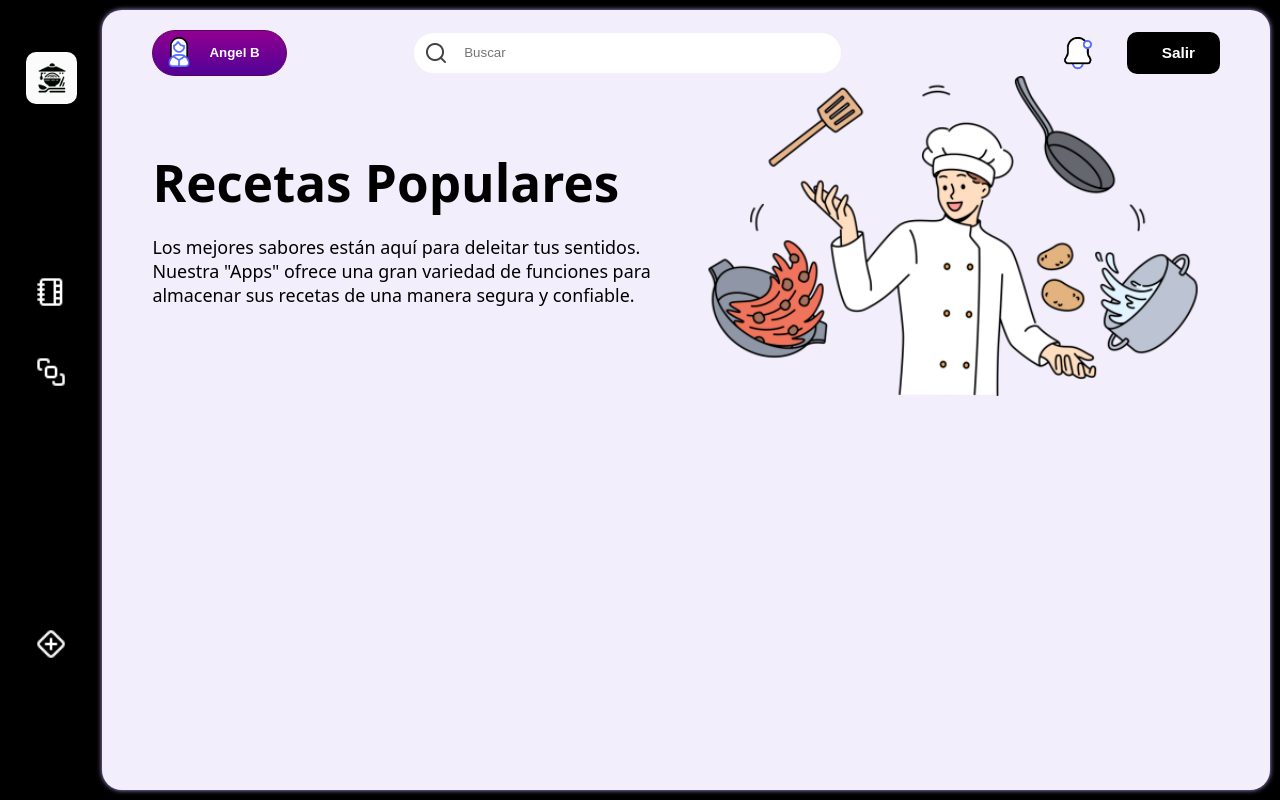
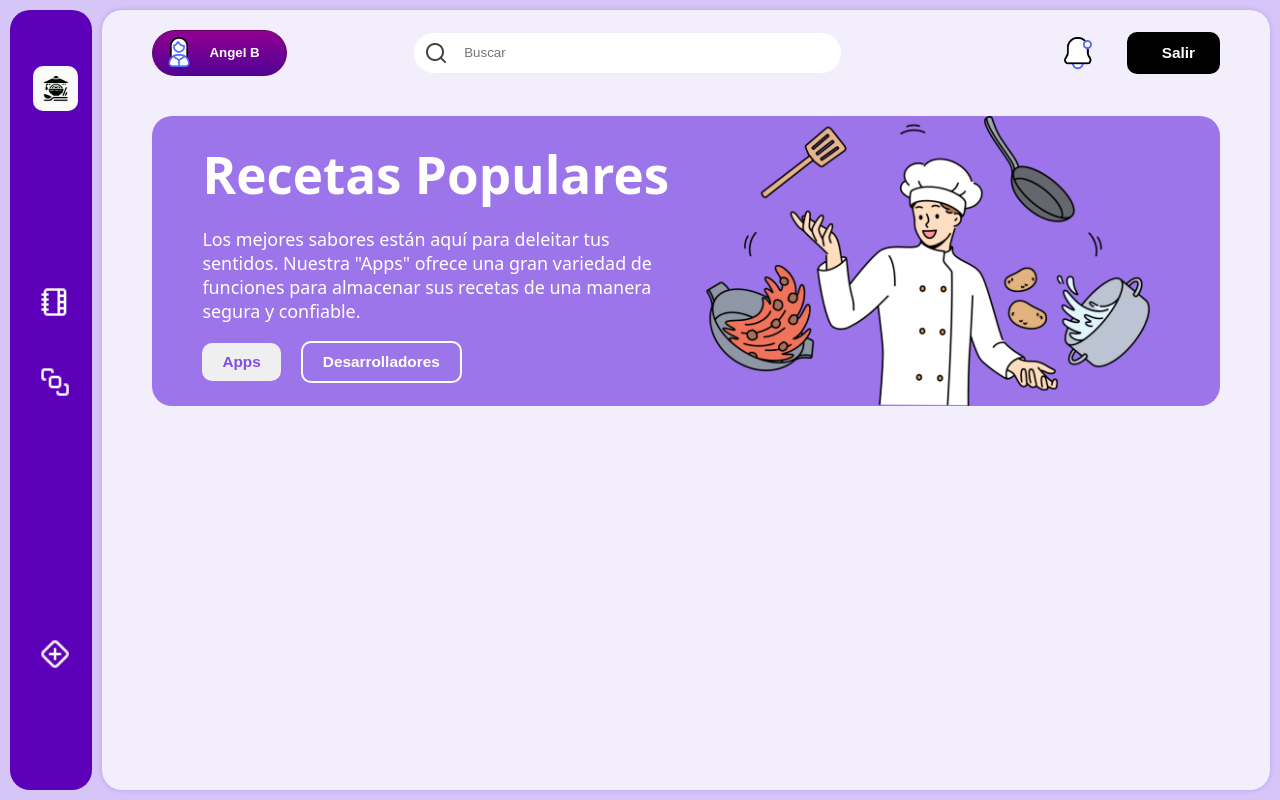
Before and after one commit to angel03042/recetario, a plain HTML site: page public/pages/usuario.html in a window 1280 px wide. Drawn offline with nearby package versions, Linux system fonts and the light colour scheme; files whose address does not match are found by name.

Commit message:
project: Alpha2

```diff
--- a/public/pages/Todos_los_productos.html
+++ b/public/pages/Todos_los_productos.html
@@ -23,6 +23,10 @@
                 <div class="informacion">
                     <h1>Recetas Populares</h1>
                     <p>Los mejores sabores están aquí para deleitar tus sentidos. Nuestra "Apps" ofrece una gran variedad de funciones para almacenar sus recetas de una manera segura y confiable.</p>
+                    <div class="apps_informacion">
+                        <button @click="info = 'apps'"  class="apps_btn1">Apps</button>
+                        <button @click="info = 'desarrolladores'" class="more_btn2">Desarrolladores</button>
+                    </div>
                 </div>
                 <img src="/public/img/chef2.png" alt="">
             </article>
--- a/public/style/categorias.css
+++ b/public/style/categorias.css
@@ -8,6 +8,7 @@
     font-size: 4vw;
     margin: 0;
     margin-bottom: 20px;
+    color: #814de5;
 }
 
 .tipos_categorias {
--- a/public/style/menu.css
+++ b/public/style/menu.css
@@ -4,6 +4,9 @@ header {
     z-index: 100;
     height: calc(100vh - 20px);
     position: sticky;
+    background: #5c00b9;  /*diseño 2*/
+    margin: 10px;   /*diseño 2*/
+    border-radius: 20px;    /*diseño 2*/
     z-index: 100;
     top: 0;
 }
--- a/public/style/todos_los_productos.css
+++ b/public/style/todos_los_productos.css
@@ -85,6 +85,13 @@ section::-webkit-scrollbar {
     gap: 10px;
 }
 
+.container_info {
+    border-radius: 20px;
+    margin: 40px 0;
+    padding: 0 50px;
+    background: #9d75eb;
+}
+
 .descripcion {
     display: grid;
     grid-template-columns: repeat(2, 1fr);
@@ -112,10 +119,32 @@ section::-webkit-scrollbar {
     gap: 20px;
 }
 
+.apps_btn1 {
+    font-size: 1.2vw;
+    padding: 10px 20px;
+    border-radius: 10px;
+    border: none;
+    color: #814de5;
+    font-weight: bold;
+    cursor: pointer;
+}
+
+.more_btn2 {
+    font-size: 1.2vw;
+    background: transparent;
+    padding: 10px 20px;
+    border-radius: 10px;
+    border: 2px solid white;
+    color: white;
+    font-weight: bold;
+    cursor: pointer;
+}
+
 .informacion {
     display: flex;
     flex-direction: column;
     justify-content: center;
+    color: white;
 }
 
 .informacion > h1 {
--- a/public/style/usuario_style.css
+++ b/public/style/usuario_style.css
@@ -15,7 +15,8 @@ body {
     display: grid;
     overflow: hidden;
     grid-template-columns: 8% 92%;
-    background: black;
+    background-color: #d6c5f7;   /*diseño 2*/
+    /* background: black; */
     font-family: system-ui, -apple-system, BlinkMacSystemFont, 'Segoe UI', Roboto, Oxygen, Ubuntu, Cantarell, 'Open Sans', 'Helvetica Neue', sans-serif;
 }
 
```
